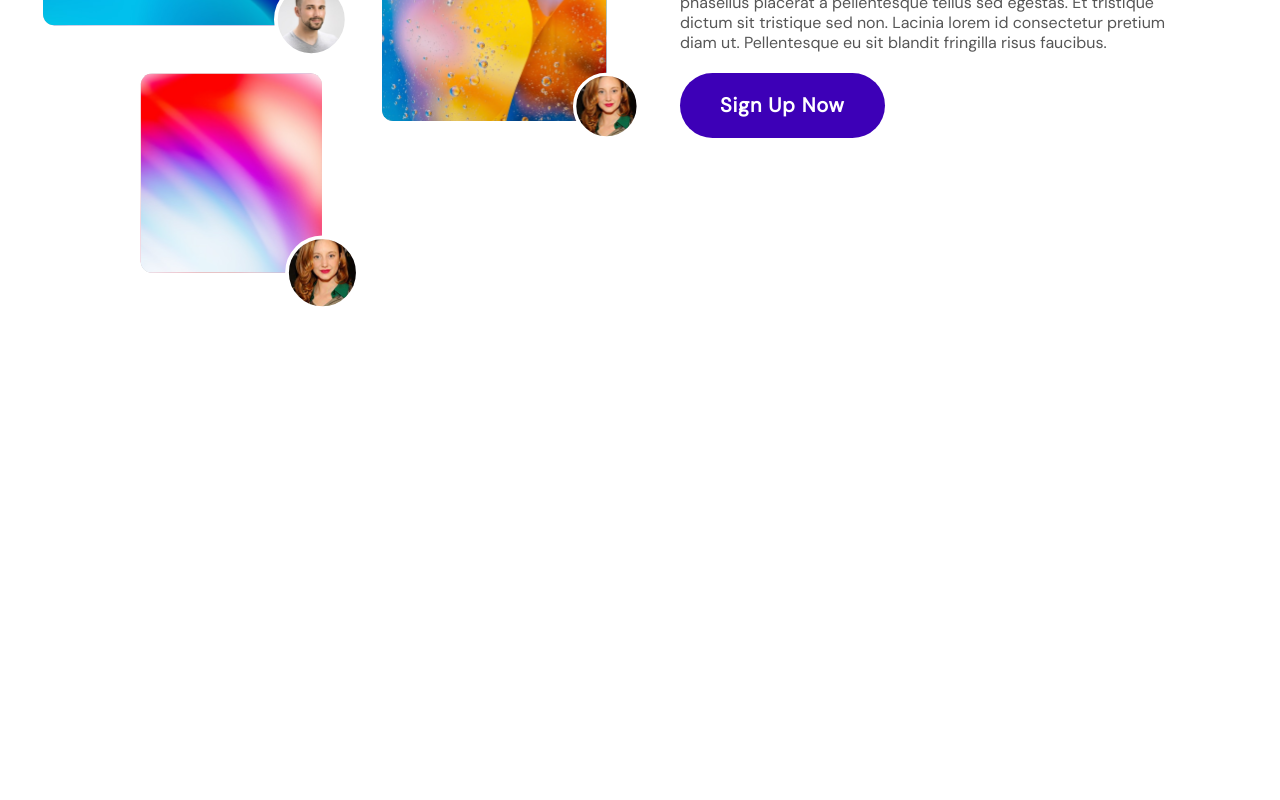
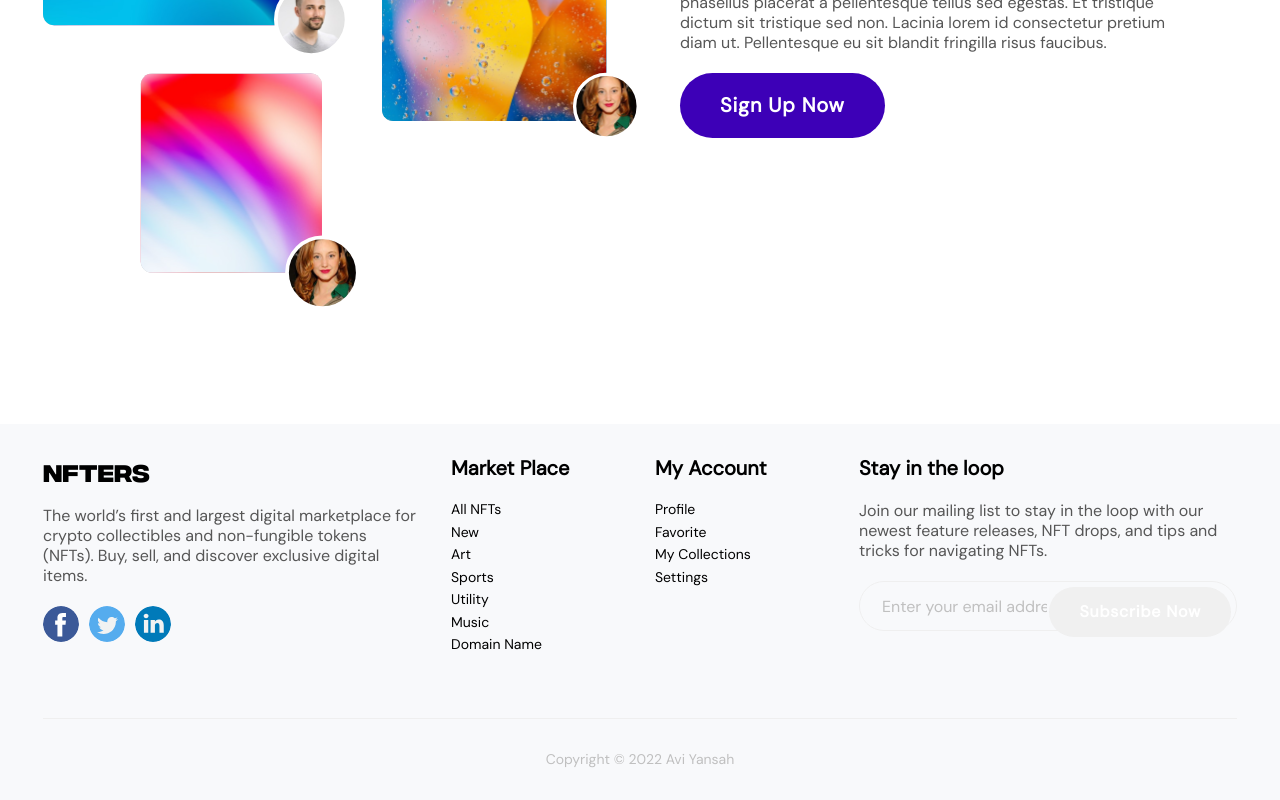
Before and after one commit to AntoineKM/nfters, a Next.js app in the folder apps/web/: page / in a window 1280 px wide. Shown: the part 1915-2715 px from the top of the page. Before the commit the page ends 2339 px from the top, so only its background shows below. Built offline with nearby package versions, Linux system fonts and the light colour scheme.

Commit message:
✨ add footer

```diff
--- /dev/null
+++ b/apps/web/components/Footer/index.tsx
@@ -0,0 +1,163 @@
+import styled from "styled-components";
+
+import Button from "../Button";
+import FacebookIcon from "../Icons/Facebook";
+import LinkedInIcon from "../Icons/LinkedIn";
+import TwitterIcon from "../Icons/Twitter";
+import Input from "../Input";
+
+const Footer: React.FC = () => {
+  return (
+    <Wrapper>
+      <Container>
+        <Content>
+          <Col>
+            <Brand>{"nfters"}</Brand>
+            <Info>
+              {
+                "The world’s first and largest digital marketplace for crypto collectibles and non-fungible tokens (NFTs). Buy, sell, and discover exclusive digital items.\r"
+              }
+            </Info>
+            <Socials>
+              <Social as={FacebookIcon} />
+              <Social as={TwitterIcon} />
+              <Social as={LinkedInIcon} />
+            </Socials>
+          </Col>
+
+          <Row>
+            <Col>
+              <Title>{"Market Place"}</Title>
+              <List>
+                <ListItem>{"All NFTs"}</ListItem>
+                <ListItem>{"New"}</ListItem>
+                <ListItem>{"Art"}</ListItem>
+                <ListItem>{"Sports"}</ListItem>
+                <ListItem>{"Utility"}</ListItem>
+                <ListItem>{"Music"}</ListItem>
+                <ListItem>{"Domain Name"}</ListItem>
+              </List>
+            </Col>
+            <Col>
+              <Title>{"My Account"}</Title>
+              <List>
+                <ListItem>{"Profile"}</ListItem>
+                <ListItem>{"Favorite"}</ListItem>
+                <ListItem>{"My Collections"}</ListItem>
+                <ListItem>{"Settings"}</ListItem>
+              </List>
+            </Col>
+          </Row>
+
+          <Col>
+            <Title>{"Stay in the loop"}</Title>
+            <Info>
+              {
+                "Join our mailing list to stay in the loop with our newest feature releases, NFT drops, and tips and tricks for navigating NFTs."
+              }
+            </Info>
+            <SubInput
+              type={"text"}
+              placeholder={"Enter your email address.."}
+              suffix={<Button variant={"tertiary"}>{"Subscribe Now"}</Button>}
+            />
+          </Col>
+        </Content>
+
+        <Copyright>
+          <span>{"Copyright © 2022 Avi Yansah"}</span>
+        </Copyright>
+      </Container>
+    </Wrapper>
+  );
+};
+
+const Wrapper = styled.footer`
+  padding: 32px 0;
+  background-color: ${({ theme }) => theme.colors.background.lighter};
+`;
+
+const Container = styled.div`
+  max-width: ${({ theme }) => theme.breakpoint.laptop};
+  width: 100%;
+  margin: 0 auto;
+  padding: 0 15px;
+  display: flex;
+  flex-direction: column;
+`;
+
+const Content = styled.div`
+  display: flex;
+  justify-content: space-between;
+`;
+
+const Row = styled.div`
+  display: flex;
+  flex: 1;
+  padding: 0 15px;
+`;
+
+const Col = styled.div`
+  flex: 1;
+  display: flex;
+  flex-direction: column;
+  gap: 20px;
+  padding: 0 15px;
+
+  :first-child {
+    padding-left: 0;
+  }
+
+  :last-child {
+    padding-right: 0;
+  }
+`;
+
+const Title = styled.h3`
+  font-size: ${({ theme }) => theme.text.size.medium};
+  font-weight: ${({ theme }) => theme.text.weight.bold};
+`;
+
+const Info = styled.p`
+  color: ${({ theme }) => theme.colors.text.darkGrey};
+`;
+
+const Brand = styled.h1`
+  font-size: ${({ theme }) => theme.text.size.large};
+`;
+
+const Socials = styled.div`
+  display: flex;
+  gap: 10px;
+`;
+
+const Social = styled.div`
+  width: 36px;
+  height: 36px;
+  border-radius: 50%;
+`;
+
+const SubInput = styled(Input)`
+  max-width: 100%;
+`;
+
+const List = styled.ul`
+  display: flex;
+  flex-direction: column;
+  gap: 5px;
+`;
+
+const ListItem = styled.li`
+  font-size: 14px;
+`;
+
+const Copyright = styled.div`
+  border-top: 1px solid ${({ theme }) => theme.colors.border.primary};
+  font-size: 14px;
+  padding-top: 32px;
+  color: ${({ theme }) => theme.colors.text.lightGrey};
+  text-align: center;
+  margin-top: 64px;
+`;
+
+export default Footer;
--- /dev/null
+++ b/apps/web/components/Icons/Facebook.tsx
@@ -0,0 +1,32 @@
+const FacebookIcon = (props) => (
+  <svg
+    width={"36"}
+    height={"36"}
+    viewBox={"0 0 36 36"}
+    fill={"none"}
+    xmlns={"http://www.w3.org/2000/svg"}
+    {...props}
+  >
+    <g clipPath={"url(#clip0_0_413)"}>
+      <path
+        d={
+          "M18 36C27.9411 36 36 27.9411 36 18C36 8.05888 27.9411 0 18 0C8.05888 0 0 8.05888 0 18C0 27.9411 8.05888 36 18 36Z"
+        }
+        fill={"#3B5998"}
+      />
+      <path
+        d={
+          "M22.5252 18.7045H19.3133V30.4713H14.447V18.7045H12.1326V14.5692H14.447V11.8931C14.447 9.97949 15.3561 6.98291 19.3566 6.98291L22.9613 6.99799V11.012H20.3459C19.9169 11.012 19.3136 11.2264 19.3136 12.1392V14.573H22.9503L22.5252 18.7045Z"
+        }
+        fill={"white"}
+      />
+    </g>
+    <defs>
+      <clipPath id={"clip0_0_413"}>
+        <rect width={"36"} height={"36"} fill={"white"} />
+      </clipPath>
+    </defs>
+  </svg>
+);
+
+export default FacebookIcon;
--- /dev/null
+++ b/apps/web/components/Icons/LinkedIn.tsx
@@ -0,0 +1,32 @@
+const LinkedInIcon = (props) => (
+  <svg
+    width={"36"}
+    height={"36"}
+    viewBox={"0 0 36 36"}
+    fill={"none"}
+    xmlns={"http://www.w3.org/2000/svg"}
+    {...props}
+  >
+    <g clipPath={"url(#clip0_0_422)"}>
+      <path
+        d={
+          "M18 35.9998C27.9411 35.9998 36 27.9409 36 17.9998C36 8.05863 27.9411 -0.000244141 18 -0.000244141C8.05884 -0.000244141 -3.05176e-05 8.05863 -3.05176e-05 17.9998C-3.05176e-05 27.9409 8.05884 35.9998 18 35.9998Z"
+        }
+        fill={"#007AB9"}
+      />
+      <path
+        d={
+          "M28.7548 19.4481V26.8691H24.4523V19.9455C24.4523 18.207 23.8311 17.0198 22.2733 17.0198C21.0845 17.0198 20.3783 17.8191 20.0664 18.593C19.9531 18.8696 19.9239 19.2537 19.9239 19.6416V26.8688H15.6211C15.6211 26.8688 15.6788 15.1424 15.6211 13.9286H19.9242V15.7623C19.9156 15.7768 19.9034 15.7909 19.8957 15.8047H19.9242V15.7623C20.496 14.8825 21.5157 13.6247 23.8019 13.6247C26.6326 13.6247 28.7548 15.4742 28.7548 19.4481ZM11.12 7.69092C9.64813 7.69092 8.68521 8.65705 8.68521 9.9264C8.68521 11.1688 9.62022 12.1628 11.0635 12.1628H11.0914C12.5921 12.1628 13.5252 11.1688 13.5252 9.9264C13.4966 8.65705 12.5921 7.69092 11.12 7.69092ZM8.94094 26.8691H13.2422V13.9286H8.94094V26.8691Z"
+        }
+        fill={"#F1F2F2"}
+      />
+    </g>
+    <defs>
+      <clipPath id={"clip0_0_422"}>
+        <rect width={"36"} height={"36"} fill={"white"} />
+      </clipPath>
+    </defs>
+  </svg>
+);
+
+export default LinkedInIcon;
--- /dev/null
+++ b/apps/web/components/Icons/Twitter.tsx
@@ -0,0 +1,32 @@
+const TwitterIcon = (props) => (
+  <svg
+    width={"36"}
+    height={"36"}
+    viewBox={"0 0 36 36"}
+    fill={"none"}
+    xmlns={"http://www.w3.org/2000/svg"}
+    {...props}
+  >
+    <g clipPath={"url(#clip0_0_417)"}>
+      <path
+        d={
+          "M18.0002 35.9997C27.9412 35.9997 36 27.9409 36 17.9998C36 8.0588 27.9412 0 18.0002 0C8.05917 0 0.000366211 8.0588 0.000366211 17.9998C0.000366211 27.9409 8.05917 35.9997 18.0002 35.9997Z"
+        }
+        fill={"#55ACEE"}
+      />
+      <path
+        d={
+          "M29.0257 12.9361C28.2543 13.2781 27.4246 13.5094 26.5544 13.6128C27.4428 13.0804 28.1247 12.2382 28.4465 11.2329C27.6151 11.7261 26.6939 12.0838 25.7143 12.2767C24.9295 11.4408 23.8113 10.9185 22.5731 10.9185C20.1974 10.9185 18.2706 12.8452 18.2706 15.2209C18.2706 15.5582 18.3088 15.8864 18.3826 16.2015C14.8069 16.0221 11.6364 14.3093 9.51424 11.7055C9.14396 12.3408 8.93155 13.0804 8.93155 13.8688C8.93155 15.3611 9.69167 16.6786 10.8455 17.45C10.1406 17.4278 9.4767 17.2343 8.89689 16.9112C8.89657 16.9295 8.89657 16.9478 8.89657 16.9658C8.89657 19.0504 10.3803 20.7892 12.3481 21.1842C11.9875 21.283 11.6066 21.3353 11.2148 21.3353C10.9369 21.3353 10.6677 21.3087 10.4053 21.2586C10.9527 22.9675 12.5413 24.2115 14.4244 24.2465C12.9517 25.4007 11.0967 26.0883 9.08043 26.0883C8.7339 26.0883 8.39057 26.0681 8.05463 26.0279C9.95767 27.2492 12.2198 27.9612 14.6493 27.9612C22.5631 27.9612 26.891 21.4053 26.891 15.7192C26.891 15.5328 26.8868 15.347 26.8784 15.1628C27.7198 14.5564 28.4491 13.7989 29.0257 12.9361Z"
+        }
+        fill={"#F1F2F2"}
+      />
+    </g>
+    <defs>
+      <clipPath id={"clip0_0_417"}>
+        <rect width={"36"} height={"36"} fill={"white"} />
+      </clipPath>
+    </defs>
+  </svg>
+);
+
+export default TwitterIcon;
--- a/apps/web/components/Input/index.tsx
+++ b/apps/web/components/Input/index.tsx
@@ -2,29 +2,37 @@
 
 export type InputProps = {
   suffix?: React.ReactNode;
+  width?: string | number;
 } & React.InputHTMLAttributes<HTMLInputElement>;
 
-const Input: React.FC<InputProps> = ({ suffix, ...props }: InputProps) => {
+const Input: React.FC<InputProps> = ({
+  suffix,
+  className,
+  width,
+  ...props
+}: InputProps) => {
   return (
-    <Wrapper>
+    <Wrapper className={className} suffix={!!suffix} width={width}>
       <Field {...props} />
       {suffix && <Suffix>{suffix}</Suffix>}
     </Wrapper>
   );
 };
 
-const Wrapper = styled.div`
+const Wrapper = styled.div<{ suffix?: boolean; width: InputProps["width"] }>`
   position: relative;
   display: flex;
   align-items: center;
   width: 100%;
-  max-width: 300px;
+  max-width: ${({ width }) =>
+    typeof width === "number" ? `${width}px` : width || "100%"};
   min-width: 200px;
   height: 50px;
   border: 1px solid ${({ theme }) => theme.colors.border.primary};
   border-radius: 99999px;
   padding: 0 20px;
   transition: all 0.2s ease-in-out;
+  ${({ suffix }) => suffix && "padding: 5px 5px 5px 20px"}
 `;
 
 const Field = styled.input`
@@ -44,10 +52,9 @@
 `;
 
 const Suffix = styled.div`
-  position: absolute;
-  right: 20px;
   color: ${({ theme }) => theme.colors.text.primary};
   font-size: ${({ theme }) => theme.text.size.normal};
+  height: 100%;
 `;
 
 export default Input;
--- a/apps/web/pages/index.tsx
+++ b/apps/web/pages/index.tsx
@@ -2,6 +2,7 @@
 
 import Amaze from "../components/Amaze";
 import Collection from "../components/Collection";
+import Footer from "../components/Footer";
 import Header from "../components/Header";
 import Hero from "../components/Hero";
 import SignUp from "../components/SignUp";
@@ -17,6 +18,7 @@
       <Amaze />
       <Collection />
       <SignUp />
+      <Footer />
     </>
   );
 }
```
